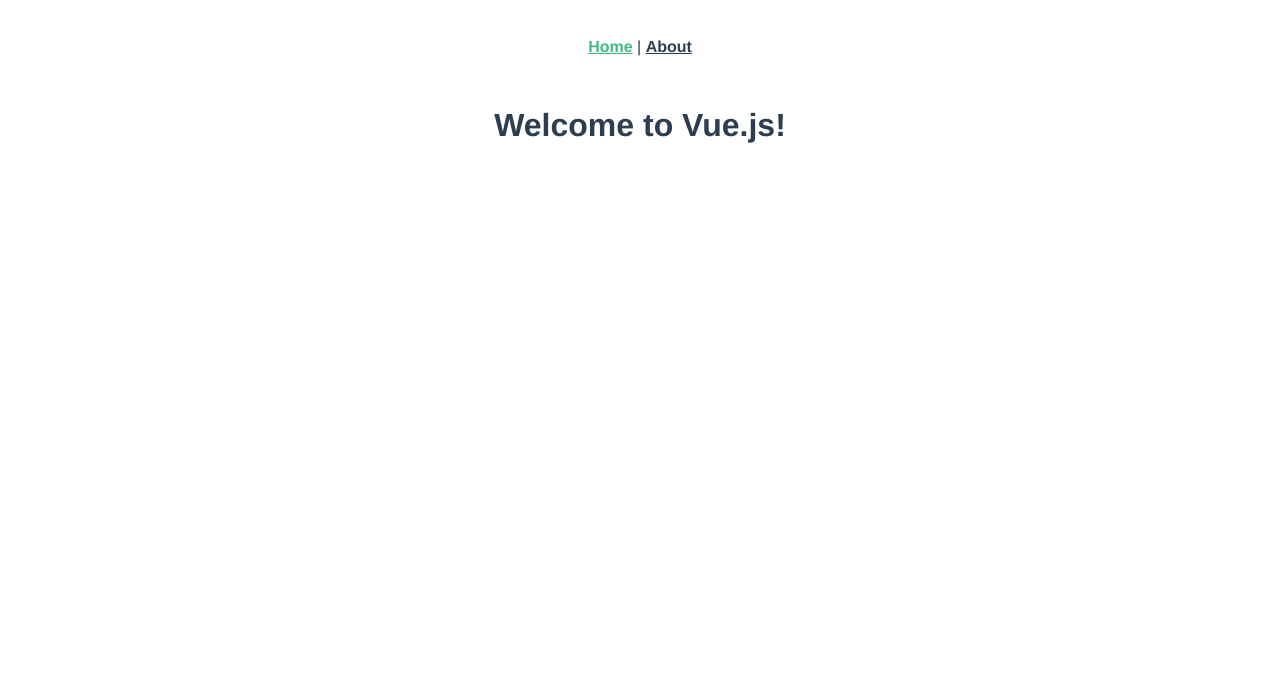
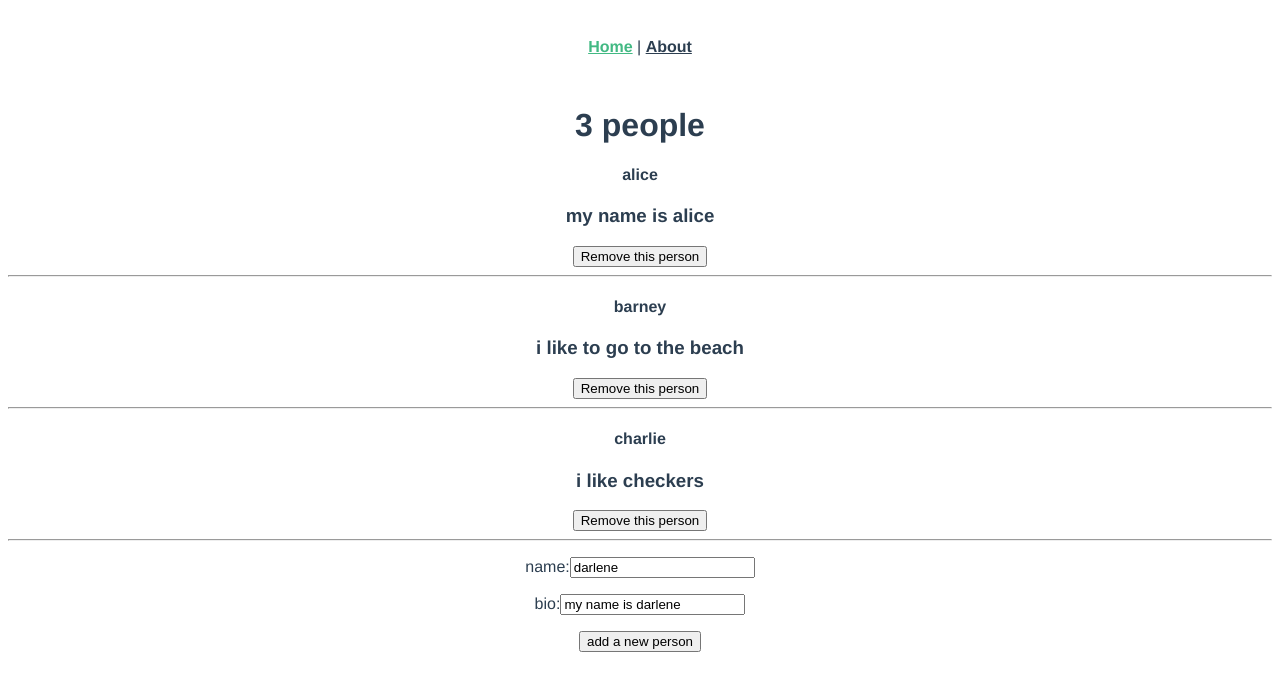
Before and after one commit to array-of-sunshine/vuejs-people-app, a Vue app: page /#/ in a window 1280 px wide. Shown: the top 690 px of the page. Built offline with nearby package versions, Linux system fonts and the light colour scheme.

Commit message:
add people input form and remove when button is clicked

```diff
--- a/src/views/Home.vue
+++ b/src/views/Home.vue
@@ -1,6 +1,15 @@
 <template>
   <div class="home">
-    <h1>{{ message }}</h1>
+    <h1>{{ people.length }} people</h1>
+    <div v-for="person in people">
+      <h4>{{ person.name }}</h4>
+      <h3>{{ person.bio }}</h3>
+      <button v-on:click="removePerson(person)">Remove this person</button>
+      <hr>
+    </div>
+    <p>name:<input type="text" v-model="newPerson.name"></p>
+    <p>bio:<input type="text" v-model="newPerson.bio"></p>
+    <button v-on:click="addPerson()">add a new person</button>
   </div>
 </template>
 
@@ -13,11 +22,34 @@
   data: function() {
     return {
       message: "Welcome to Vue.js!",
+      people: [
+        { name: "alice", bio: "my name is alice", bioVisible: true },
+        { name: "barney", bio: "i like to go to the beach", bioVisible: true },
+        { name: "charlie", bio: "i like checkers", bioVisible: true }
+      ],
+      newPerson: { name: "darlene", bio: "my name is darlene", bioVisible: true }
     };
   },
   created: function() {
   },
-  methods: {},
+  methods: {
+    addPerson: function() {
+      console.log('add the person');
+      this.people.push(this.newPerson);
+    },
+    removePerson: function(inputPerson) {
+      console.log('remoing the person');
+      console.log(inputPerson);
+      // find where inputPerson is
+      var index = this.people.indexOf(inputPerson);
+      // remove inputPerson
+      this.people.splice(index, 1);
+    }
+  },
   computed: {}
 };
+
+// click a button to run a function
+// that function adds a new person to the people array
+// user dynamic input to change values of person
 </script>
```
